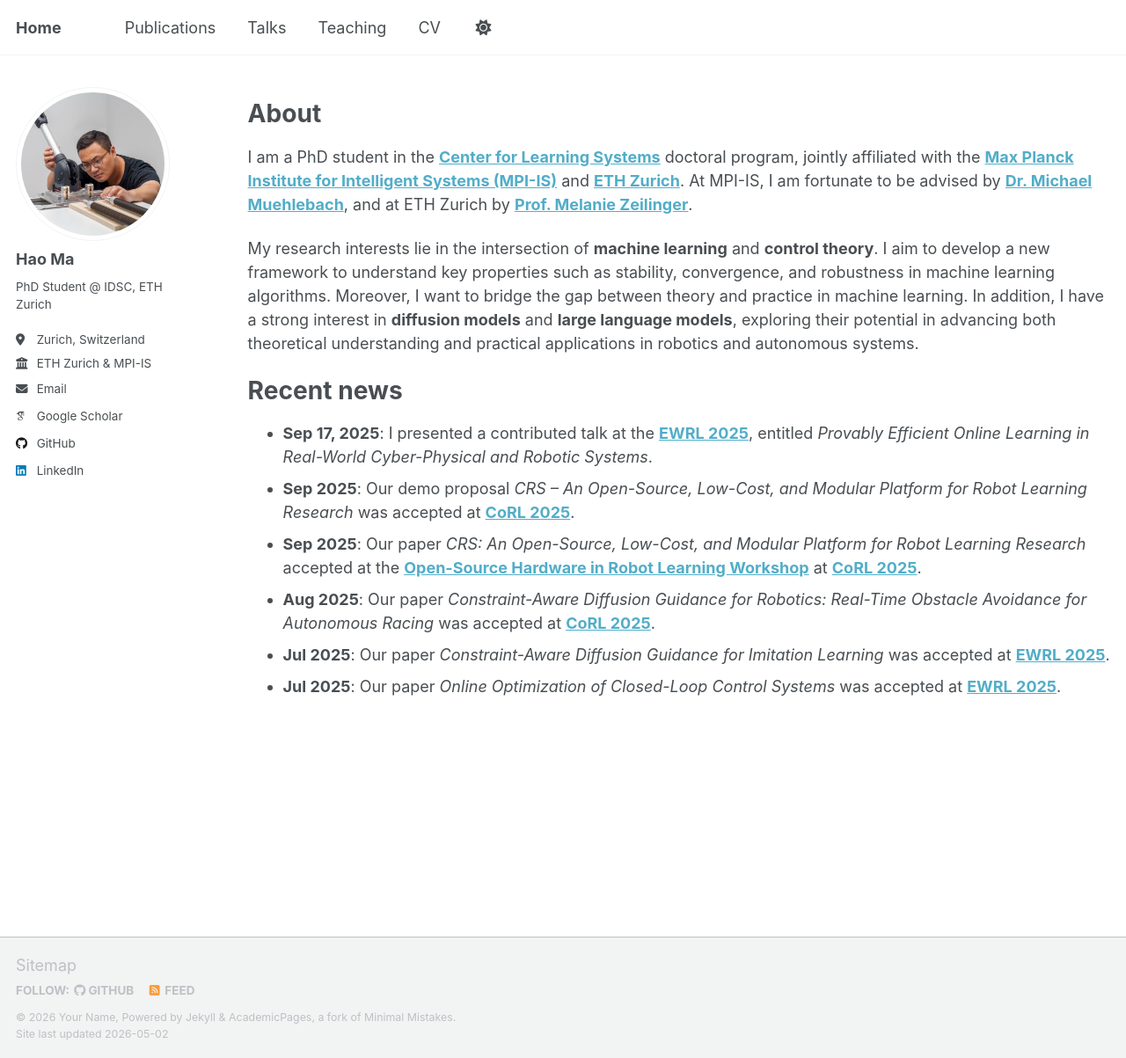
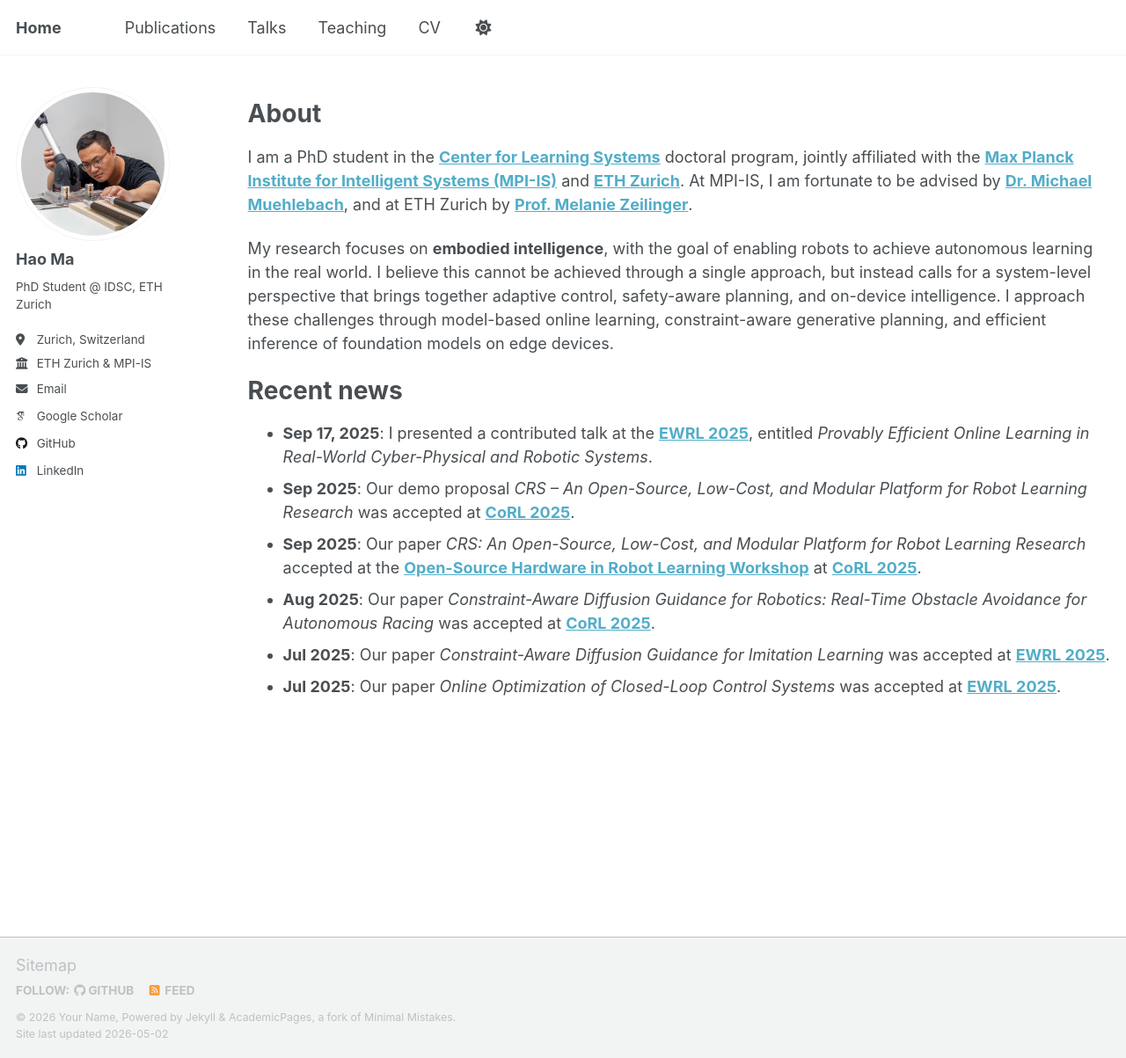
Before and after one commit to HaoMAFRLu/HaoMAFRLu.github.io, a Jekyll site: the page built from _pages/about_me.md, in a window 1280 px wide and 1203 px high. Shown: the whole window at 88% size. Built offline with Jekyll 4.4.1, drawn with Linux system fonts in a browser that asks for light colours; some web fonts are replaced; a script that is not in the unit is left out.

Commit message:
Change about_me

```diff
--- a/_pages/about_me.md
+++ b/_pages/about_me.md
@@ -7,7 +7,7 @@ permalink: /
 # About
 I am a PhD student in the **[Center for Learning Systems](https://learning-systems.org/)** doctoral program, jointly affiliated with the **[Max Planck Institute for Intelligent Systems (MPI-IS)](https://is.mpg.de/)** and **[ETH Zurich](https://ethz.ch/en.html)**. At MPI-IS, I am fortunate to be advised by **[Dr. Michael Muehlebach](https://sites.google.com/view/mmuehlebach/)**, and at ETH Zurich by **[Prof. Melanie Zeilinger](https://idsc.ethz.ch/research-zeilinger/people/person-detail.MTQyNzM3.TGlzdC8xOTI5LDg4NTM5MTE3.html)**.
 
-My research interests lie in the intersection of **machine learning** and **control theory**. I aim to develop a new framework to understand key properties such as stability, convergence, and robustness in machine learning algorithms. Moreover, I want to bridge the gap between theory and practice in machine learning. In addition, I have a strong interest in **diffusion models** and **large language models**, exploring their potential in advancing both theoretical understanding and practical applications in robotics and autonomous systems.
+My research focuses on **embodied intelligence**, with the goal of enabling robots to achieve autonomous learning in the real world. I believe this cannot be achieved through a single approach, but instead calls for a system-level perspective that brings together adaptive control, safety-aware planning, and on-device intelligence. I approach these challenges through model-based online learning, constraint-aware generative planning, and efficient inference of foundation models on edge devices.
 
 # Recent news
 
```
